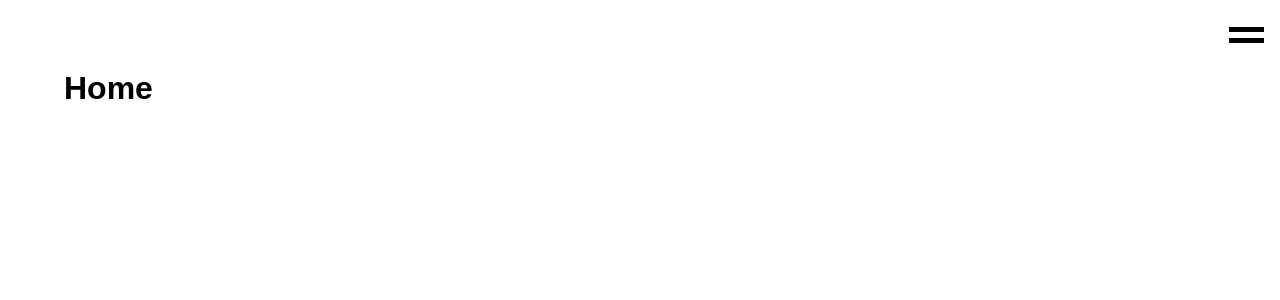
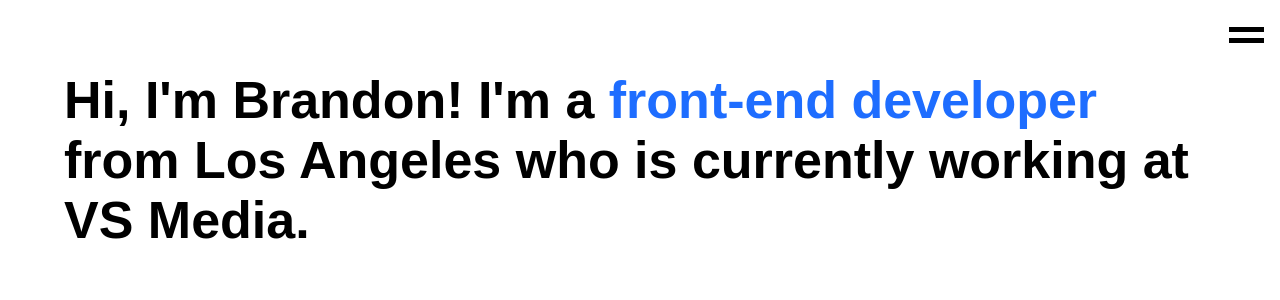
Before and after one commit to bd2187/portfolio-2019, a React app: page / in a window 1280 px wide. Shown: the top 300 px of the page. Built offline with nearby package versions, Linux system fonts and the light colour scheme.

Commit message:
Render and style text on homepage

```diff
--- /dev/null
+++ b/src/components/Home/Home.css
@@ -0,0 +1,7 @@
+.title-wrap {
+    /* background: orange; */
+}
+
+.title-wrap h1 {
+    font-size: 3.25em;
+}
--- a/src/components/Home/index.js
+++ b/src/components/Home/index.js
@@ -1,7 +1,16 @@
 import React from "react";
+import styles from "./Home.css";
 
 const Home = () => {
-    return <h1>Home</h1>;
+    return (
+        <div className={styles["title-wrap"]}>
+            <h1>
+                Hi, I'm Brandon! I'm a{" "}
+                <span style={{ color: "#1E6DFF" }}>front-end developer</span>{" "}
+                from Los Angeles who is currently working at VS Media.
+            </h1>
+        </div>
+    );
 };
 
 export default Home;
```
